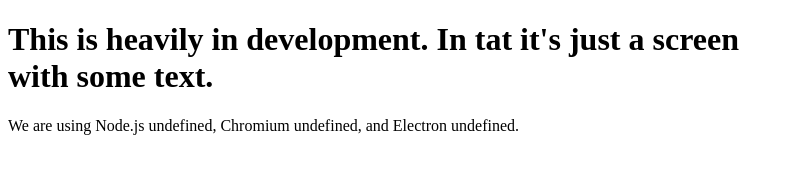
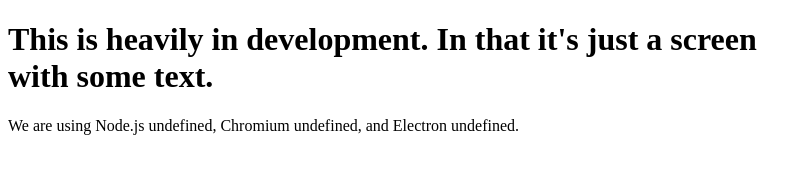
Before and after one commit to OpenColonyShip/OpenColonyShip-Launcher, an Electron app: page index.html in a window 800 px wide. Drawn offline with Linux system fonts and the light colour scheme.

Commit message:
Fix typo

```diff
--- a/index.html
+++ b/index.html
@@ -5,7 +5,7 @@
     <title>OpenColonyShip Launcher</title>
   </head>
   <body>
-    <h1>This is heavily in development. In tat it's just a screen with some text.</h1>
+    <h1>This is heavily in development. In that it's just a screen with some text.</h1>
     <!-- All of the Node.js APIs are available in this renderer process. -->
     We are using Node.js <script>document.write(process.versions.node)</script>,
     Chromium <script>document.write(process.versions.chrome)</script>,
```
